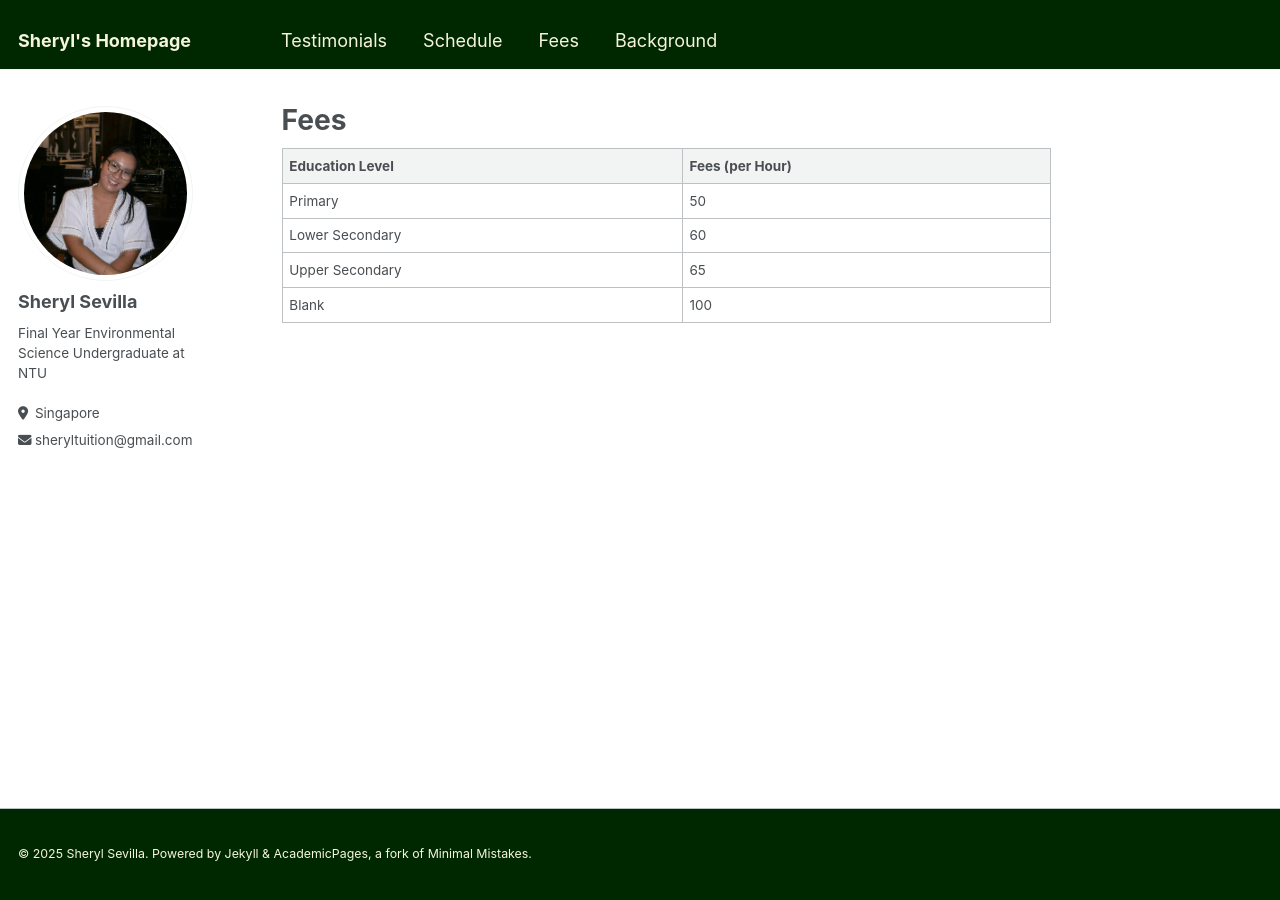
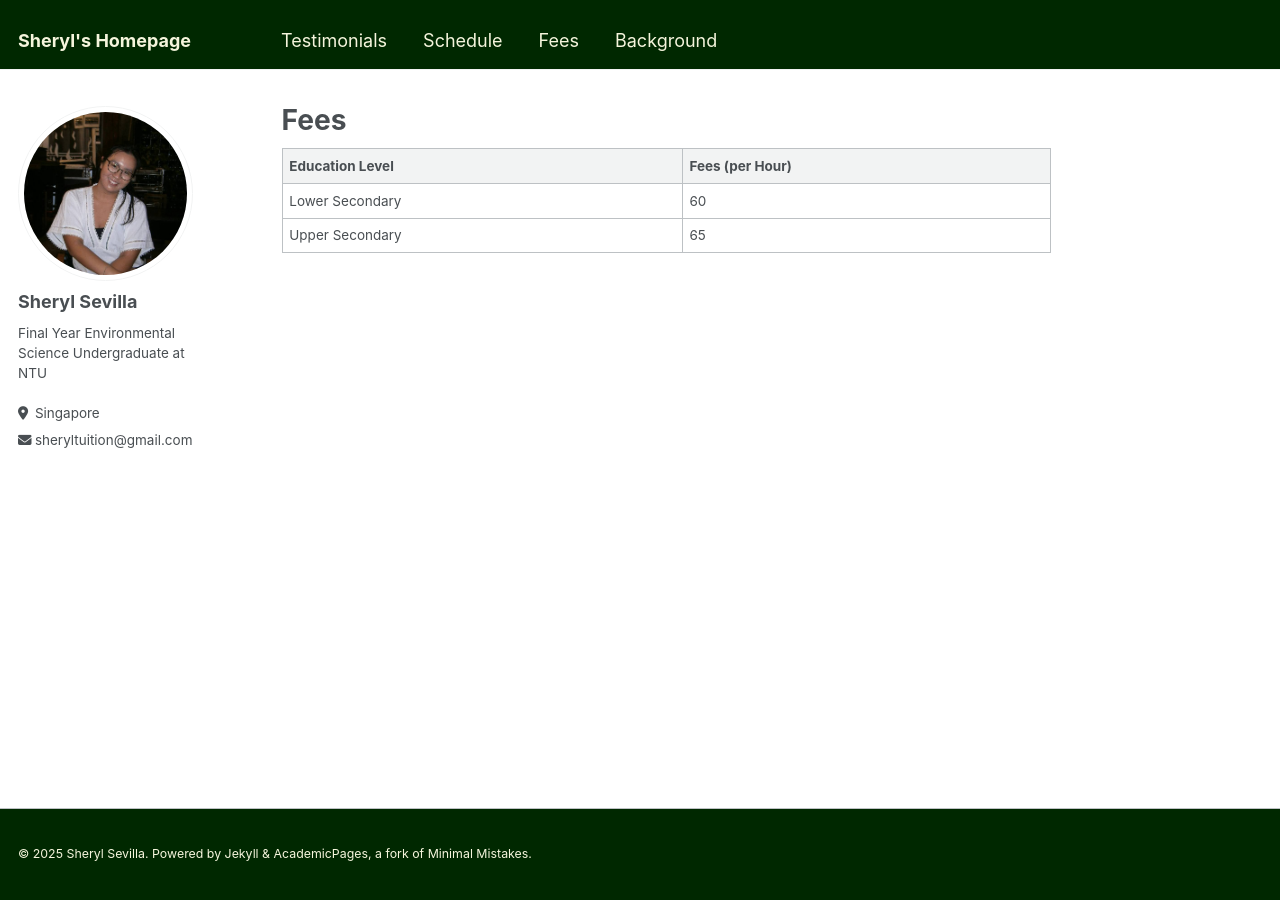
Before and after one commit to sheryltuition/sheryltuition.github.io, a Jekyll site: the page built from _pages/fees.md, in a window 1280 px wide. Built offline with Jekyll 4.4.1, drawn with Linux system fonts in a browser that asks for light colours.

Commit message:
Update fees.md

```diff
--- a/_pages/fees.md
+++ b/_pages/fees.md
@@ -6,7 +6,5 @@ permalink: /fees/
 
 | Education Level  | Fees (per Hour) |
 | :--------------- | :-------------- |
-| Primary          | 50              |
 | Lower Secondary  | 60              |
 | Upper Secondary  | 65              |
-| Blank            | 100             |
```
